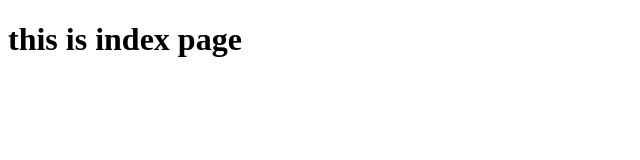
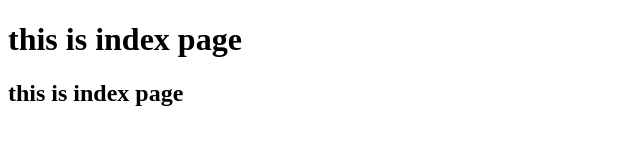
Before and after one commit to ZhuiXunzhe/mini-Web, a plain HTML site: page template/index.html in a window 1280 px wide. Shown: the whole page, without its empty margins (0-640 px from the left). Drawn offline with Linux system fonts and the light colour scheme.

Commit message:
add h2 title

```diff
--- a/template/index.html
+++ b/template/index.html
@@ -8,5 +8,9 @@
     <h1>
         this is index page
     </h1>
+    <h2>
+        this is index page
+    </h2>
+
 </body>
 </html>
```
